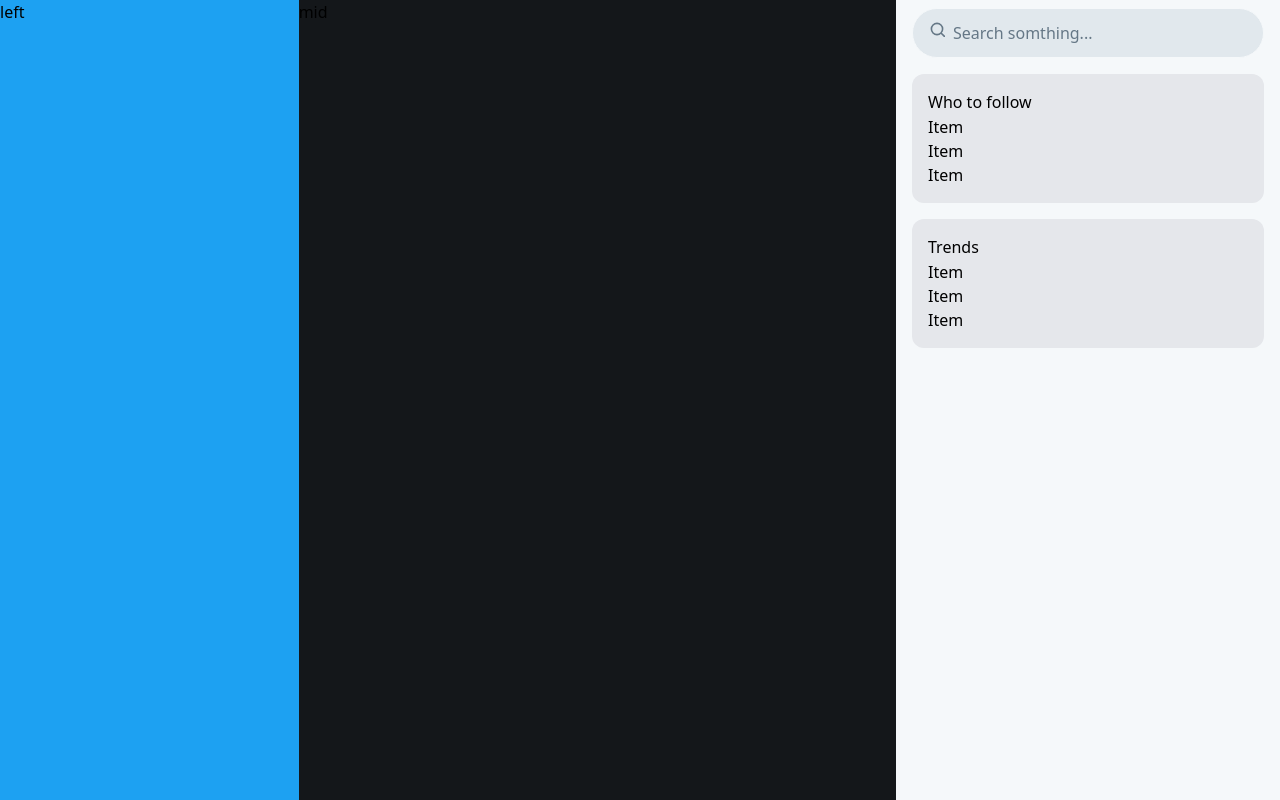
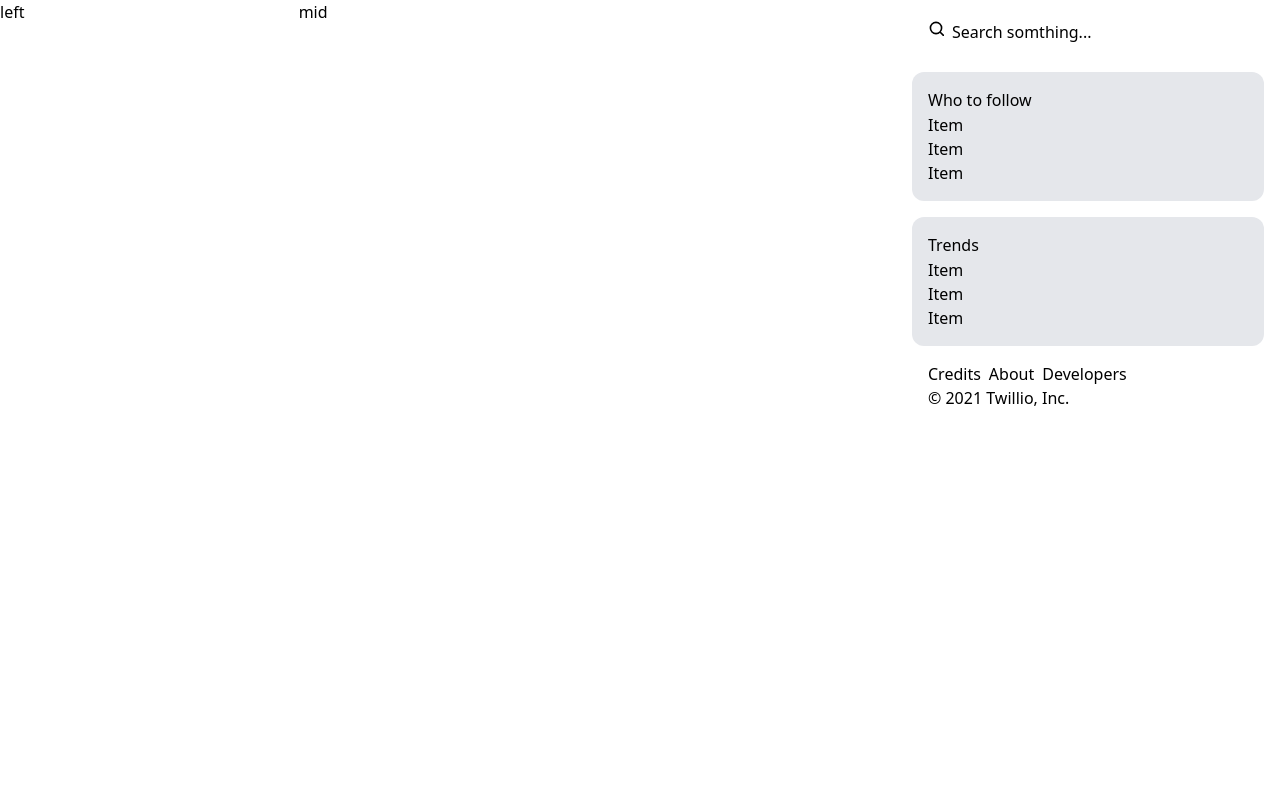
Before and after one commit to Abdallah-Elshamy/Twitter-Like-App, a React (Create React App) app in the folder frontend/: page / in a window 1280 px wide. Built offline with nearby package versions, Linux system fonts and the light colour scheme.

Commit message:
[TWIT-11]  1- Footer done      Pages to be designed:          1- Credits 'any open source resourses we used'          2- About        3- Developers  2- refactored colorschema.css and app.css

```diff
--- a/frontend/src/App.css
+++ b/frontend/src/App.css
@@ -2,15 +2,7 @@
 @tailwind components;
 @tailwind utilities;
 
-:root {
-  --main-color: #1da1f2;
-  --main-black: #14171a;
-  --dark-grey: #657786;
-  --light-grey: #aab8c2;
-  --extra-light: #e1e8ed;
-  --super-light: #f5f8fa;
-  --disable-btn: #93cdf6;
-}
+@import './styles/color-schema.css';
 /*  class pf--sb */
 /* app main and globle style */
 /* .App {
--- /dev/null
+++ b/frontend/src/components/TrendsBar/Footer/Footer.tsx
@@ -0,0 +1,21 @@
+import React from 'react';
+type Props = {
+
+}
+const Footer: React.FC<Props> = (Props) => {
+
+
+  return (
+    <footer className=" px-4">
+      <nav>
+        <ul className="flex flex-wrap justify-start items-center" >
+          <li className="mr-2 hover:underline"><a href="/">Credits</a></li>
+          <li className="mr-2 hover:underline"><a href="/">About</a></li>
+          <li className="mr-2 hover:underline"><a href="/">Developers</a></li>
+          <li >© 2021 Twillio, Inc.</li>
+        </ul>
+      </nav>
+    </footer>
+  )
+}
+export default Footer;
--- a/frontend/src/components/TrendsBar/SearchBar/SearchBar.css
+++ b/frontend/src/components/TrendsBar/SearchBar/SearchBar.css
@@ -1,4 +1,3 @@
-@import '../../../styles/color-schema.css';
 
 .search-bar, .search-input {
   background-color: var(--extra-light);
@@ -9,7 +8,8 @@
 }
 .search-bar {
 
-  border: 1px solid var(--super-light)
+  border: 1px solid var(--extra-light) ;
+
 }
 
 
--- a/frontend/src/components/TrendsBar/SearchBar/SearchBar.tsx
+++ b/frontend/src/components/TrendsBar/SearchBar/SearchBar.tsx
@@ -2,13 +2,15 @@ import React, { useState } from 'react';
 
 import './SearchBar.css'
 type Props = {
-
+  //No props intially
 }
 const SearchBar: React.FC<Props> = (Props) => {
+  // focus and un focus handling for ui
   const [focus, setFocus] = useState<boolean>(false)
   const divFocus = (focus ? "focus" : "")
   const iconFocus = (focus ? "icon-focus" : "")
-  //Hi working on my graduation project using react ts
+
+
   return (
     <div className={"search-bar w-full  rounded-full px-4 py-3 mb-4 flex " + divFocus}>
       <div className="icon">
@@ -20,12 +22,17 @@ const SearchBar: React.FC<Props> = (Props) => {
             d="M21 21l-6-6m2-5a7 7 0 11-14 0 7 7 0 0114 0z" />
         </svg>
       </div>
-
       <div className="w-full"
         onClick={() => setFocus(true)}
         onBlur={() => setFocus(false)} >
+
         <input type="text" placeholder="Search somthing..."
           className="w-full search-input ml-2"
+           aria-autocomplete="list" aria-label="Search query"
+           aria-owns="typeaheadDropdown-3"
+           autoCapitalize="sentences" autoComplete="off"
+           autoCorrect="off"
+           spellCheck="false"
         />
       </div>
 
--- /dev/null
+++ b/frontend/src/components/TrendsBar/TrendsBar.css
@@ -0,0 +1,3 @@
+.trendsbar {
+  color: var(--dark-grey)
+}
--- a/frontend/src/components/TrendsBar/TrendsBar.tsx
+++ b/frontend/src/components/TrendsBar/TrendsBar.tsx
@@ -1,7 +1,10 @@
-import React, { Fragment } from 'react';
 import CurrentTrends from './CurrentTrends/CurrentTrends';
 import FollowRecommendations from './FollowRecommendations/FollowRecommendations';
 import SearchBar from './SearchBar/SearchBar';
+import Footer from './Footer/Footer'
+
+import './TrendsBar.css'
+
 type Props = {
 
 }
@@ -13,6 +16,8 @@ const TrendsBar: React.FC<Props> = (Props) => {
       <SearchBar />
       <FollowRecommendations />
       <CurrentTrends />
+      <Footer/>
+
     </div>
   )
 }
--- a/frontend/src/styles/layout.css
+++ b/frontend/src/styles/layout.css
@@ -1,4 +1,3 @@
-@import './color-schema.css';
 
 .main-container {
   display: grid;
```
Also changed, not shown: frontend/src/components/TrendsBar/TrensaBar.css (deleted), 1 other file (tests, documents, lock files or other folders).
